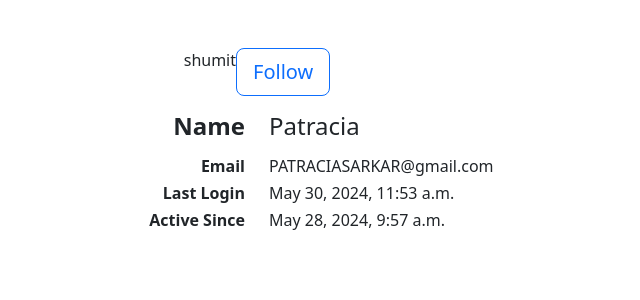
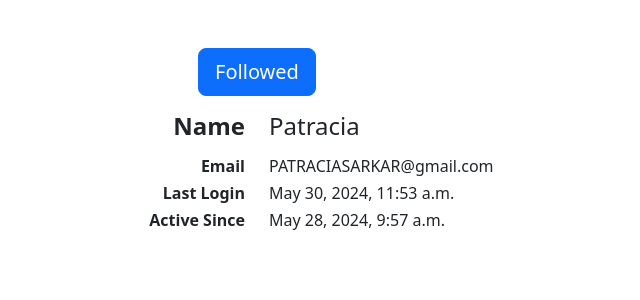
Before and after one commit to shumittaher/network, a Django app: page /profile/2 in a window 1280 px wide. Shown: the part 88-388 px from the top of the page, without its empty margins (383-1023 px from the left). Run offline with Django 3.2, Linux system fonts and the light colour scheme; a user stored in the database is signed in; data comes from the database, SQL or seed files in the repository; both versions use the stored data as it was after the commit; some libraries are stand-ins or nearby versions.

Commit message:
follow button update function complete

```diff
--- a/network/templates/network/profile.html
+++ b/network/templates/network/profile.html
@@ -6,11 +6,7 @@
 
     <div class="d-flex justify-content-center mb-3">
 
-        {% for follower_pair in follow_incoming %}
-            {{follower_pair.follower.username}}
-        {% endfor %}
-
-        <button onclick="send_follow()" class="btn btn-outline-primary btn-lg">
+        <button id="follow_button" data-follow-status="{{i_follow}}" onclick="send_follow()" class="btn btn-outline-primary btn-lg">
             Follow
         </button>
 
@@ -66,6 +62,23 @@
 
 <script>
 
+    document.addEventListener('DOMContentLoaded', function() {
+
+        const follow_button = document.getElementById('follow_button')
+        update_button()
+
+    })
+
+    function update_button() {
+        if (follow_button.dataset.followStatus == 'True') {
+            follow_button.innerText = 'Followed'
+            follow_button.classList.replace('btn-outline-primary', 'btn-primary')
+        } else {
+            follow_button.innerText = 'Follow'
+            follow_button.classList.replace('btn-primary', 'btn-outline-primary')
+        }
+    }
+
     async function send_follow() {
 
         const response = await fetch(`/follow_route/{{profile_user.id}}`)
--- a/network/views.py
+++ b/network/views.py
@@ -75,14 +75,22 @@ def follow_route(request, user_id):
 
 def profile(request, user_id):
 
-    user = get_object_or_404(User, pk = user_id)
-    follow_outgoing = user.followers.all()
-    follow_incoming = user.followees.all()
+    profile_user = get_object_or_404(User, pk = user_id)
+    follow_outgoing = profile_user.followers.all()
+    follow_incoming = profile_user.followees.all()
+
+    i_follow = False
+
+    for pair in follow_incoming:
+        if request.user.id == pair.follower.id:
+            print(request.user.id, pair.follower.id)
+            i_follow = True
 
     return render(request, 'network/profile.html',{
-        'profile_user' : user,
+        'profile_user' : profile_user,
         'follow_outgoing' : follow_outgoing,
-        'follow_incoming' : follow_incoming
+        'follow_incoming' : follow_incoming,
+        'i_follow': i_follow
         })
 
 def login_view(request):
```
Also changed, not shown: db.sqlite3.
